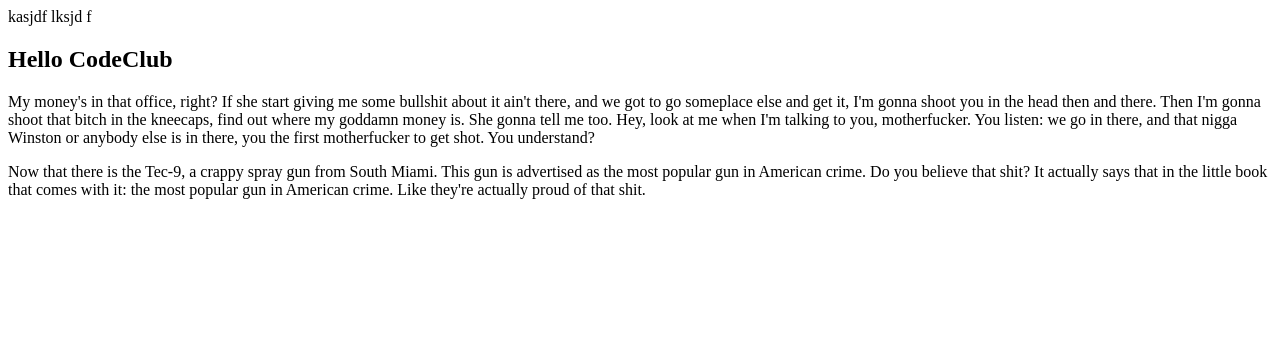
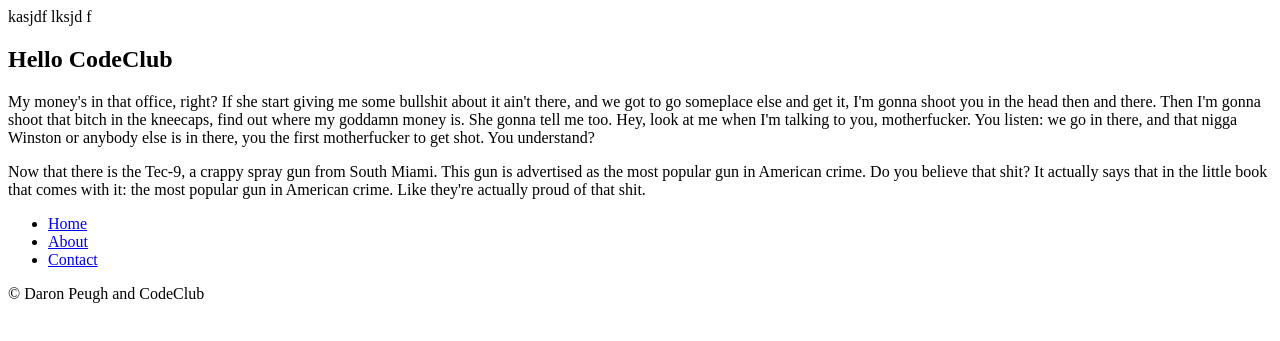
Before and after one commit to daronjp/daronjp.github.com, a plain HTML site: page index.html in a window 1280 px wide. Shown: the part 279-620 px from the top of the page. Drawn offline with Linux system fonts and the light colour scheme.

Commit message:
add index

```diff
--- a/index.html
+++ b/index.html
@@ -39,7 +39,19 @@
 						<!-- end slipsum code -->
 
 					</div>
+					<div class="right_col">
+						<nav>
+							<ul>
+								<li><a href="#home">Home</a></li>
+								<li><a href="#About">About</a></li>
+								<li><a href="#Contact">Contact</a></li>
+							</ul>
+						</nav>
 					</div>
+				</div>
+				<footer>
+					<p>&copy; Daron Peugh and CodeClub</p>
+				</footer>
 			</div>
 		</body>
 </html>
```
Lines whose indentation alone changed are shown as unchanged.
